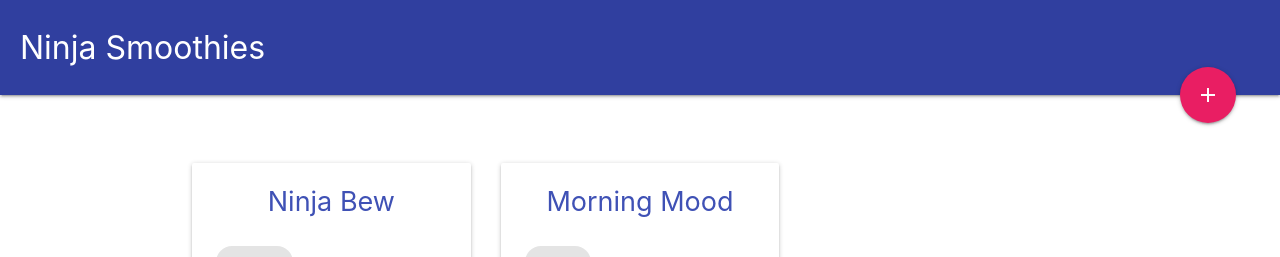
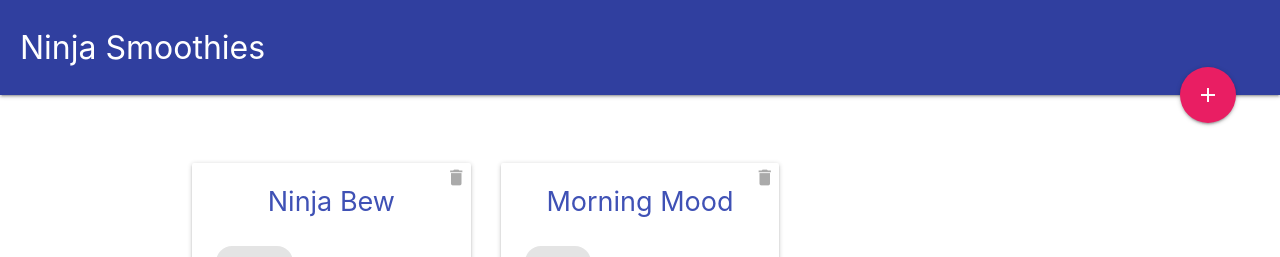
Before and after one commit to deividisss/ninja-smoothies-Vue, a Vue app: page / in a window 1280 px wide. Shown: the top 257 px of the page. Built offline with nearby package versions, Linux system fonts and the light colour scheme.

Commit message:
Adds deleteSmoothie method to index Component

```diff
--- a/src/components/Index.vue
+++ b/src/components/Index.vue
@@ -2,6 +2,7 @@
   <div class="index container">
     <div class="card" v-for="smoothie in smoothies" :key="smoothie.id">
       <div class="card-content">
+        <i class="material-icons delete" @click="deleteSmoothie(smoothie.id)">delete</i>
         <h2 class="indigo-text">{{ smoothie.title }}</h2>
         <ul class="ingredients">
           <li v-for="(ing, index) in smoothie.ingredients" :key="index">
@@ -33,6 +34,13 @@
         }
       ]
     };
+  },
+  methods: {
+    deleteSmoothie(id) {
+      this.smoothies = this.smoothies.filter(smoothie => {
+        return smoothie.id != id;
+      });
+    }
   }
 };
 </script>
@@ -57,4 +65,13 @@
 .index .ingredie nts li {
   display: inline-block;
 }
+
+.index .delete {
+  position: absolute;
+  top: 4px;
+  right: 4px;
+  cursor: pointer;
+  color: #aaa;
+  font-size: 1.4em;
+}
 </style>
```
